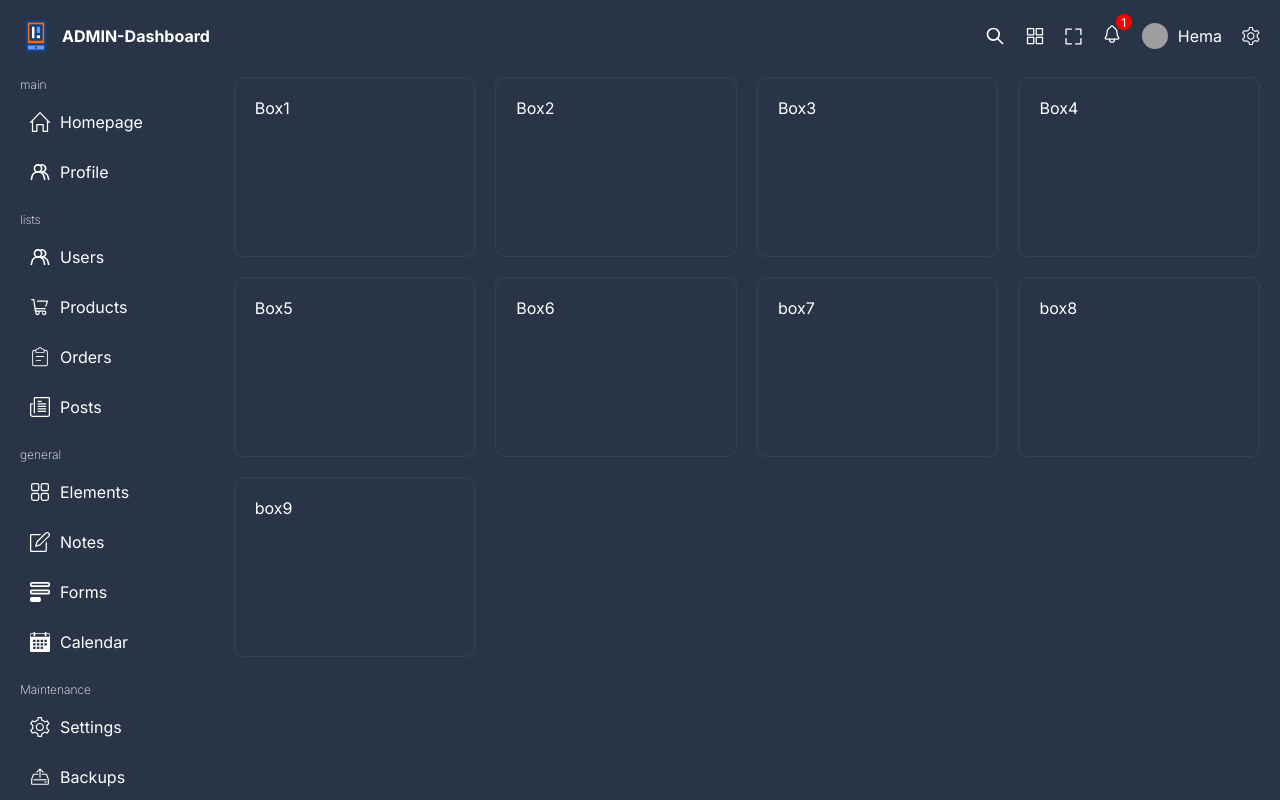
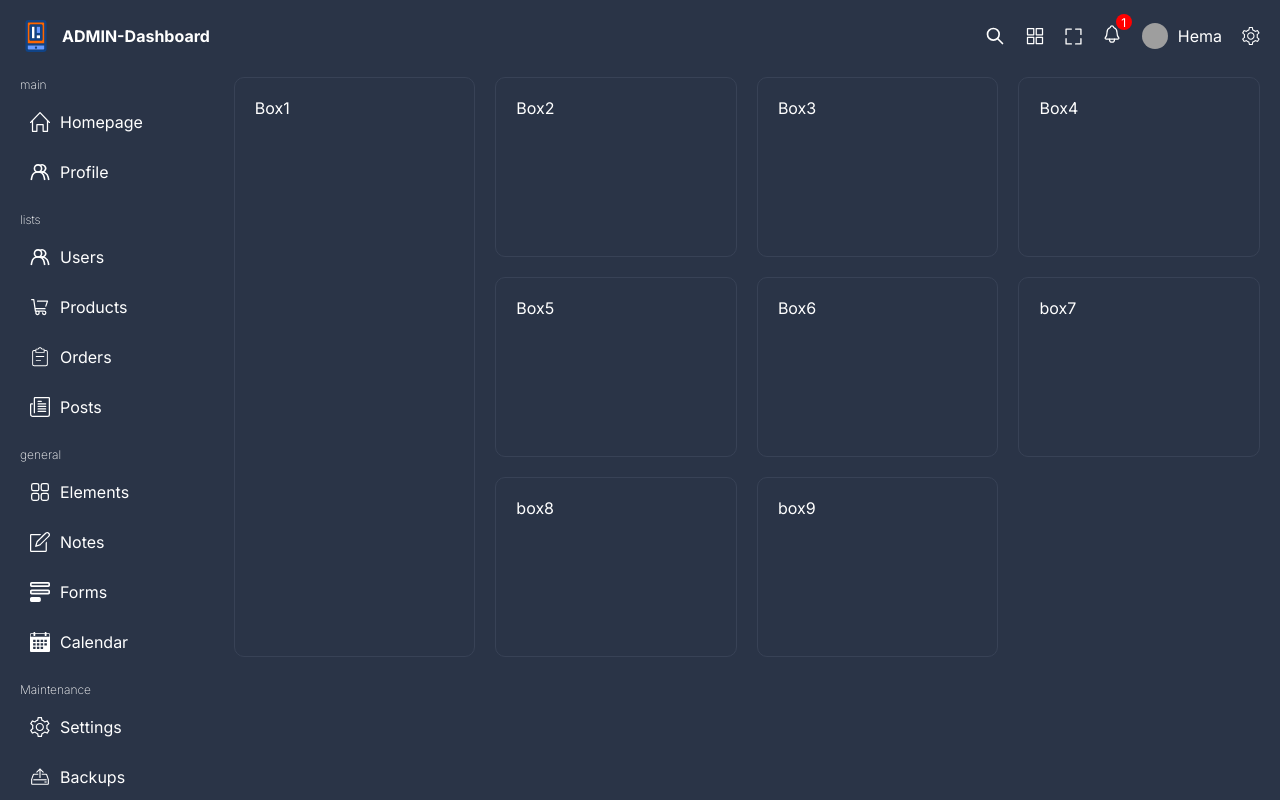
Before and after one commit to Mohamed-Hema/react-admin-dashboard, a React (Vite) app: page / in a window 1280 px wide. Shown: the top 800 px of the page. Built offline with nearby package versions, Linux system fonts and the light colour scheme; grey boxes are pictures that could not be loaded.

Commit message:
home grid

```diff
--- a/src/pages/home/home.scss
+++ b/src/pages/home/home.scss
@@ -11,4 +11,8 @@
     border-radius: 10px;
     border: 1px solid $soft-bg;
   }
+  .box1 {
+    grid-column: span 1;
+    grid-row: span 3;
+  }
 }
```
